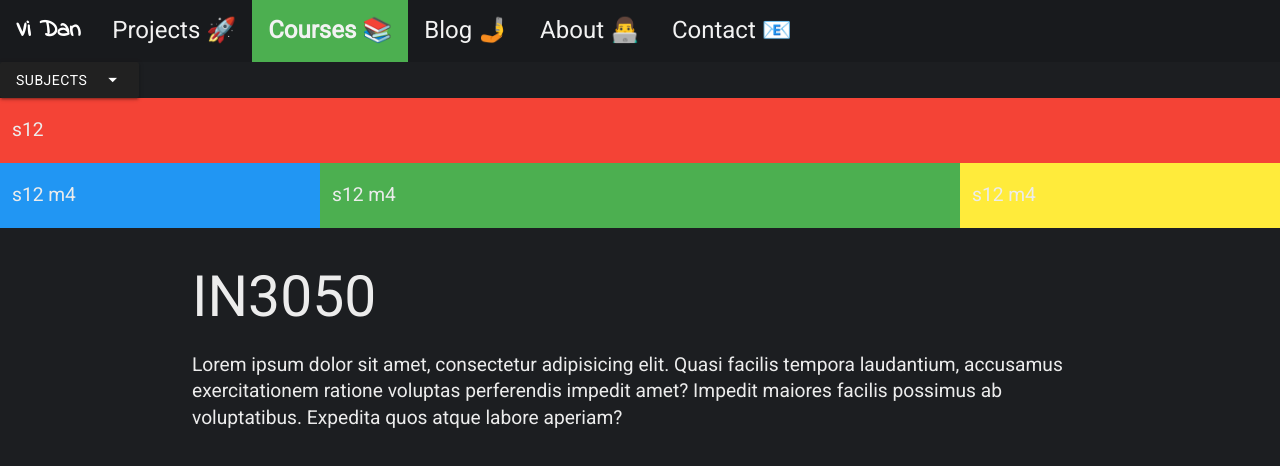
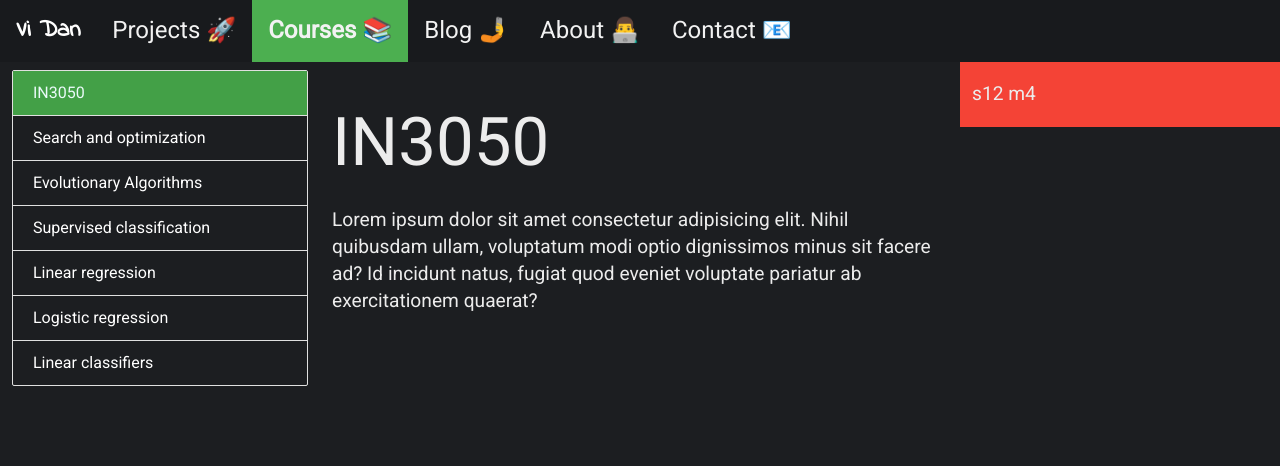
Before and after one commit to vidanmai/Notebook, a plain HTML site: page IN3050.html in a window 1280 px wide. Drawn offline with nearby package versions, Linux system fonts and the light colour scheme.

Commit message:
Added sidenav for IN3050 content

```diff
--- a/IN3050.html
+++ b/IN3050.html
@@ -31,7 +31,9 @@
   </div>
 
   <!-- Page layout -->
-  <!-- Dropdown button -->
+
+  <div class="row">
+    <div class="col s12 hide-on-large-only">
       <ul id="dropdown" class="dropdown-content">
         <li><a href="#">Close</a></li>
         <li><a href="IN3050.html">IN3050</a></li>
@@ -39,29 +41,33 @@
         <li><a href="#!">Evolutionary Algorithms</a></li>
         <li><a href="#!">Supervised classification</a></li>
         <li><a href="#!">Linear regression</a></li>
-    <li><a href="logistic_regression.html">Logistic regression</a></li>
+        <li><a href="#!">Logistic regression</a></li>
         <li><a href="#!">Linear classifiers</a></li>
       </ul>
       <a class="btn dropdown-trigger grey darken-4" href="" data-target="dropdown">Subjects<i
           class="material-icons right">arrow_drop_down</i></a>
-
-  <div class="row">
-    <div class="col s12 red">
-      <p>s12</p>
     </div>
-    <div class="col s12 m4 l3 blue">
+    <!-- Side course navigation -->
+    <div class="col s12 m4 l3 hide-on-med-and-down">
+      <div class="collection">
+        <a href="IN3050.html" class="collection-item active">IN3050</a>
+        <a href="search-and-optimization.html" class="collection-item">Search and optimization</a>
+        <a href="#!" class="collection-item">Evolutionary Algorithms</a>
+        <a href="#!" class="collection-item">Supervised classification</a>
+        <a href="#!" class="collection-item">Linear regression</a>
+        <a href="logistic_regression.html" class="collection-item">Logistic regression</a>
+        <a href="#!" class="collection-item">Linear classifiers</a>
+      </div>
+    </div>
+    <!-- Middle content -->
+    <div class="col s12 m4 l6">
+      <h1>IN3050</h1>
+      <p>Lorem ipsum dolor sit amet consectetur adipisicing elit. Nihil quibusdam ullam, voluptatum modi optio dignissimos minus sit facere ad? Id incidunt natus, fugiat quod eveniet voluptate pariatur ab exercitationem quaerat?</p>
+    </div>
+    <!-- Right side content -->
+    <div class="col s12 m4 l3 red">
       <p>s12 m4</p>
     </div>
-    <div class="col s12 m4 l6 green">
-      <p>s12 m4</p>
-    </div>
-    <div class="col s12 m4 l3 yellow">
-      <p>s12 m4</p>
-    </div>
-  </div>
-  <div class="container">
-    <h2>IN3050</h2>
-    <p>Lorem ipsum dolor sit amet, consectetur adipisicing elit. Quasi facilis tempora laudantium, accusamus exercitationem ratione voluptas perferendis impedit amet? Impedit maiores facilis possimus ab voluptatibus. Expedita quos atque labore aperiam?</p>
   </div>
   <!--[if IE]>
     <p class="browserupgrade">You are using an <strong>outdated</strong> browser. Please <a href="https://browsehappy.com/">upgrade your browser</a> to improve your experience and security.</p>
```
Also changed, not shown: logistic_regression.html (+3 -3 lines), search-and-optimization.html (+24 -5 lines). Lines whose indentation alone changed are shown as unchanged.
